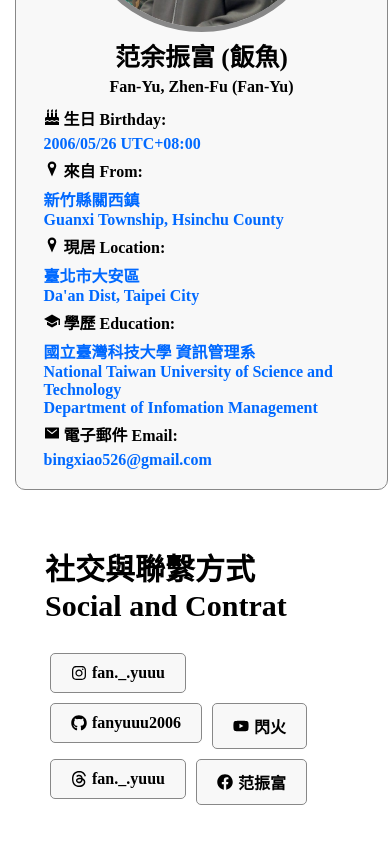
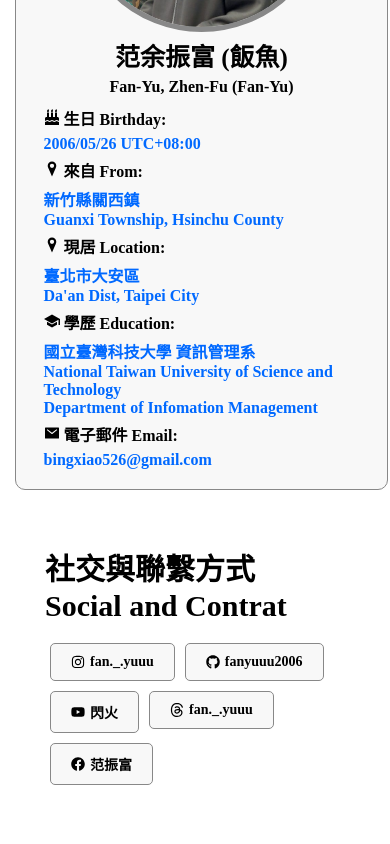
Before and after one commit to fanyuuu2006/fanyu-web, a Next.js app in the folder frontend/: page / in a window 390 px wide. Shown: the part 357-1201 px from the top of the page. Built offline with nearby package versions, Linux system fonts and the light colour scheme.

Commit message:
feat: 小排版

```diff
--- a/frontend/src/styles/Index/ContactLink.css
+++ b/frontend/src/styles/Index/ContactLink.css
@@ -15,7 +15,7 @@
 .ContactLinkDiv {
   display: flex;
   flex-wrap: wrap;
-  margin: var(--margin-medium);
+  margin: var(--margin-small);
   padding: var(--padding-small);
 }
 
@@ -42,7 +42,11 @@
   }
 
   .ContactLinkDiv {
-    margin: var(--margin-medium) 0;
-    padding: var(--padding-small) 0
+    margin: var(--margin-small) 0;
+    padding: var(--padding-small) 0;
+  }
+
+  .ContactLink {
+    font-size: 14px;
   }
 }
```
